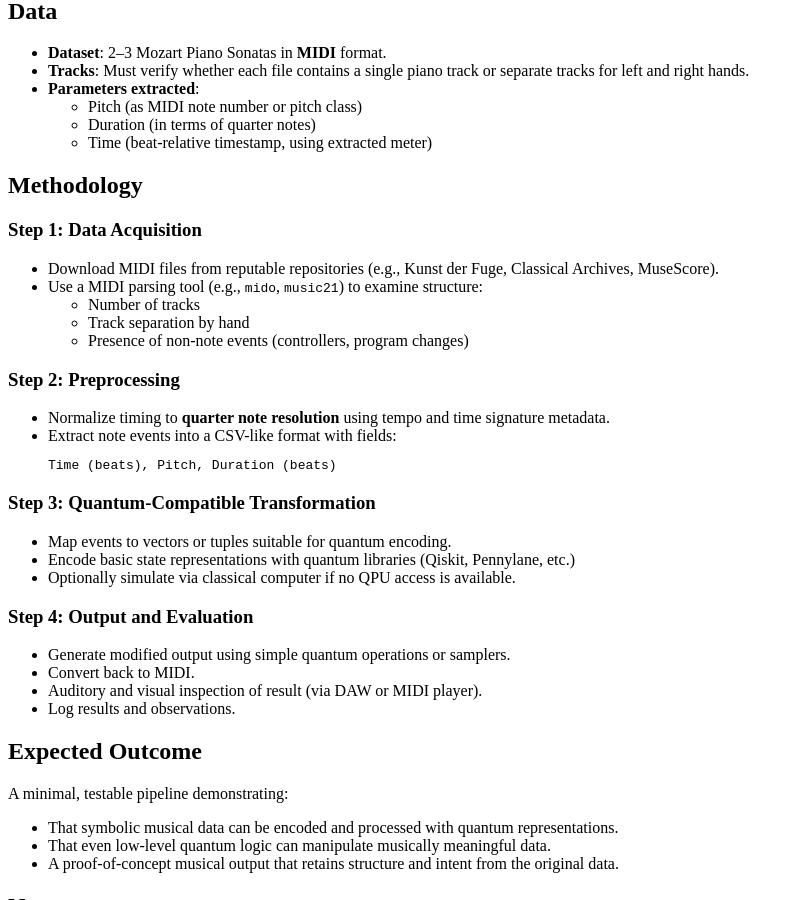
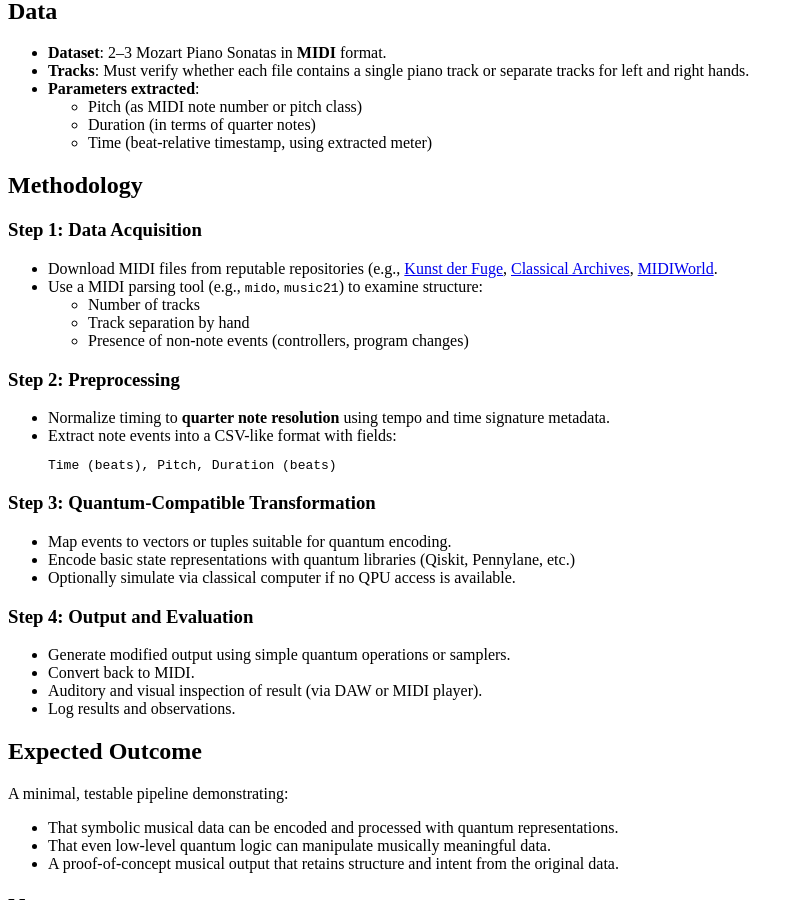
Before and after one commit to CHI-CityTech/QuantumMusic, a Jekyll site: the page built from Proposals/QuantumMusic-PoC-MicroStudy.md, in a window 1280 px wide and 900 px high, scrolled down 358 px. Shown: the whole window, without its empty margins (0-804 px from the left). Built offline with Jekyll 4.4.1, drawn with Linux system fonts in a browser that asks for light colours; our own code applies the rules of GitHub Pages for plain Markdown files.

Commit message:
Update QuantumMusic-PoC-MicroStudy.md

```diff
--- a/Proposals/QuantumMusic-PoC-MicroStudy.md
+++ b/Proposals/QuantumMusic-PoC-MicroStudy.md
@@ -23,7 +23,7 @@ Demonstrate that a simplified musical dataset can be:
 ## Methodology
 
 ### Step 1: Data Acquisition
-- Download MIDI files from reputable repositories (e.g., Kunst der Fuge, Classical Archives, MuseScore).
+- Download MIDI files from reputable repositories (e.g., [Kunst der Fuge](https://www.kunstderfuge.com/), [Classical Archives](https://www.classicalarchives.com/midi.html), [MIDIWorld](https://www.midiworld.com/mozart.htm).
 - Use a MIDI parsing tool (e.g., `mido`, `music21`) to examine structure:
   - Number of tracks
   - Track separation by hand
```
